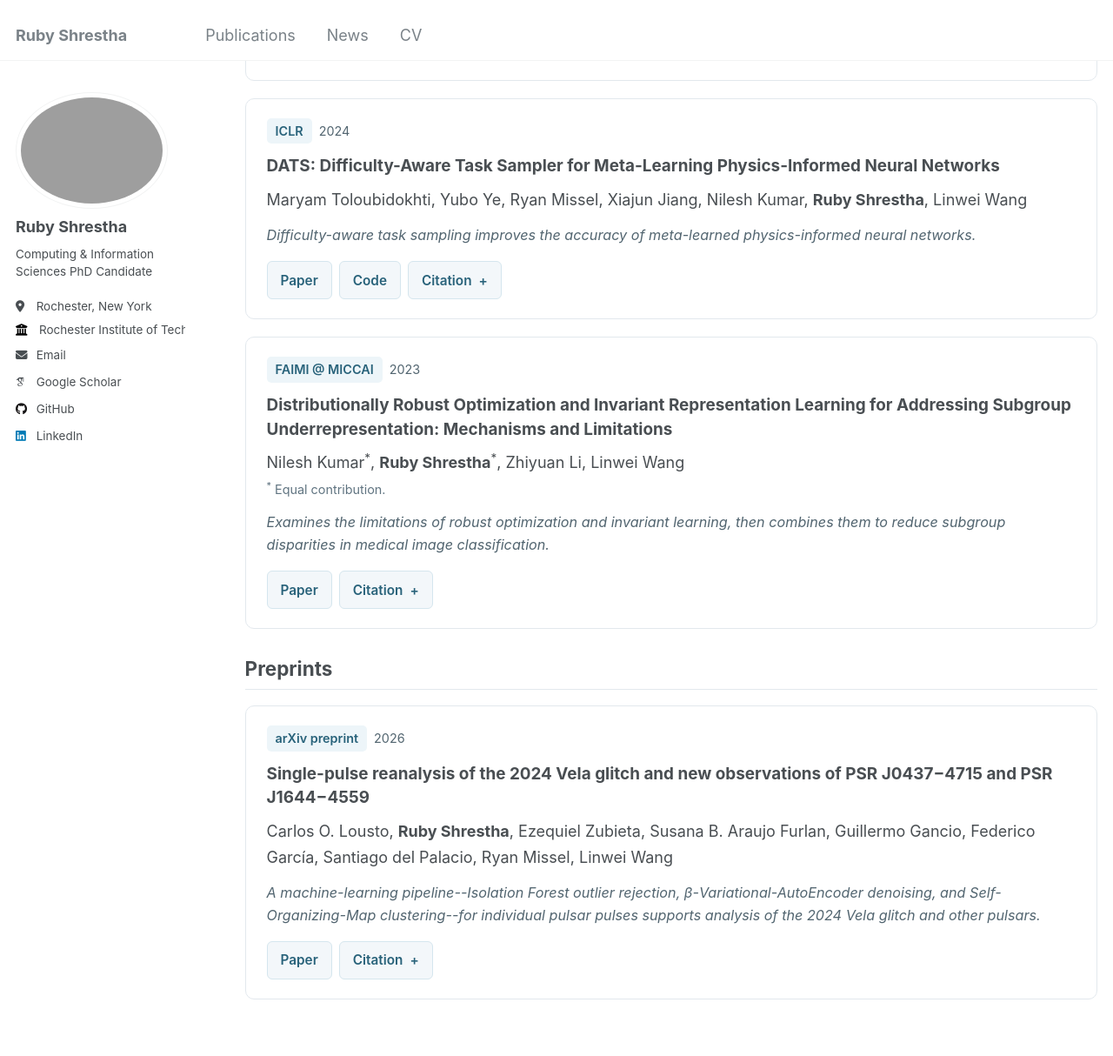
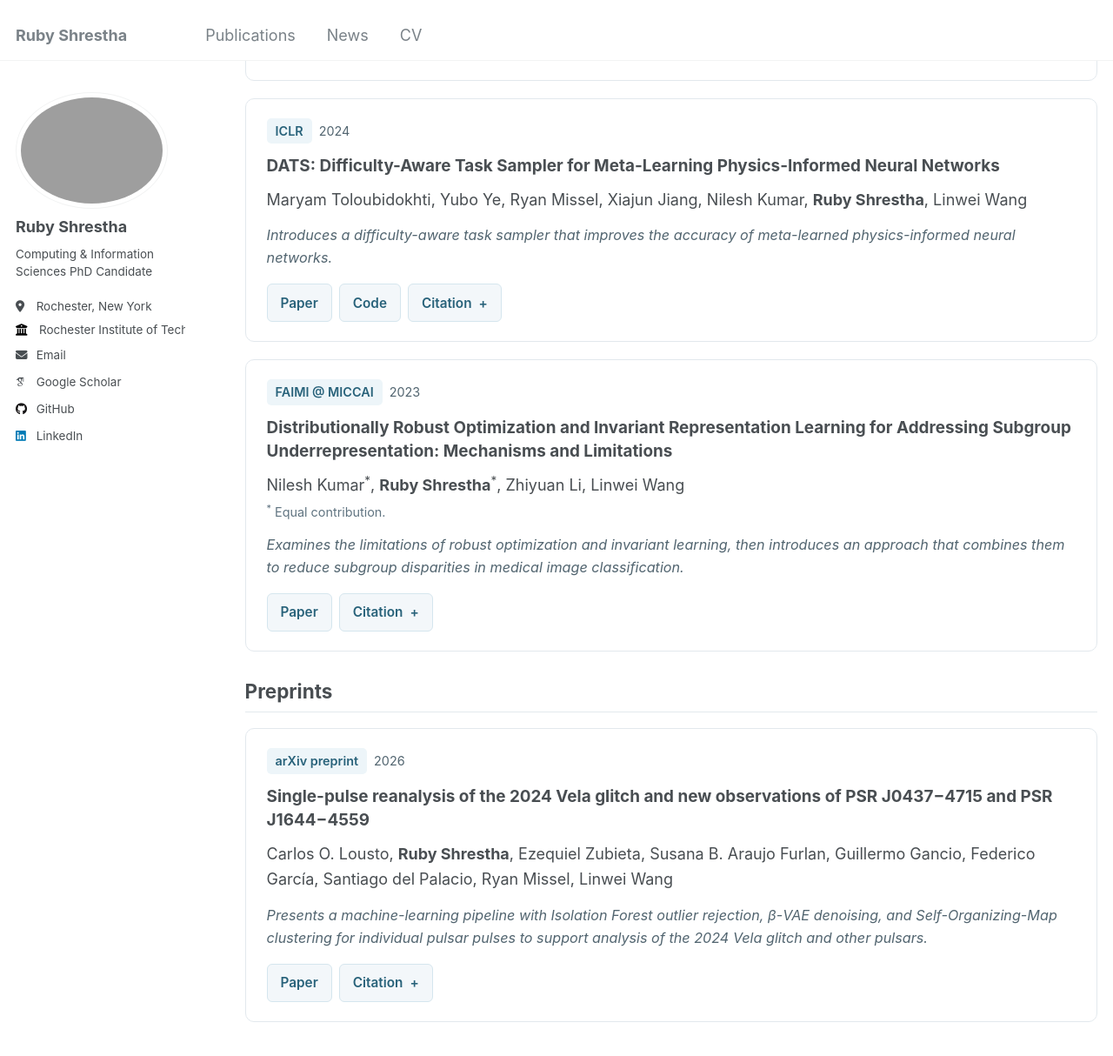
Before and after one commit to ruby-stha/ruby-stha.github.io, a Jekyll site: the page built from _pages/publications.md, in a window 1280 px wide and 1400 px high, scrolled down 454 px. Shown: the top 1214 px of the window at 87% size. Built offline with Jekyll 4.4.1, drawn with Linux system fonts in a browser that asks for light colours; some web fonts are replaced; some of the changed text lies outside the part shown.

Commit message:
About update

```diff
--- a/_pages/publications.md
+++ b/_pages/publications.md
@@ -205,8 +205,7 @@ author_profile: true
     </p>
 
     <p class="pub-description">
-      Progressive residual learning improves the generation of underrepresented
-      attribute combinations across VAEs, GANs, and diffusion models.
+      Proposes a progressive residual learning approach that improves the generation of underrepresented attribute combinations across VAEs, GANs, and diffusion models.
     </p>
 
     <div class="pub-actions">
@@ -256,7 +255,7 @@ author_profile: true
     </p>
 
     <p class="pub-description">
-      Difficulty-aware task sampling improves the accuracy of meta-learned physics-informed neural networks.
+      Introduces a difficulty-aware task sampler that improves the accuracy of meta-learned physics-informed neural networks.
     </p>
 
     <div class="pub-actions">
@@ -310,7 +309,7 @@ author_profile: true
 
     <p class="pub-description">
       Examines the limitations of robust optimization and invariant learning,
-      then combines them to reduce subgroup disparities in medical image
+      then introduces an approach that combines them to reduce subgroup disparities in medical image
       classification.
     </p>
 
@@ -363,7 +362,7 @@ author_profile: true
     </p>
 
     <p class="pub-description">
-      A machine-learning pipeline--Isolation Forest outlier rejection, β-Variational-AutoEncoder denoising, and Self-Organizing-Map clustering--for individual pulsar pulses supports analysis of the 2024 Vela glitch and other pulsars.
+      Presents a machine-learning pipeline with Isolation Forest outlier rejection, β-VAE denoising, and Self-Organizing-Map clustering for individual pulsar pulses to support analysis of the 2024 Vela glitch and other pulsars.
     </p>
 
     <div class="pub-actions">
```
